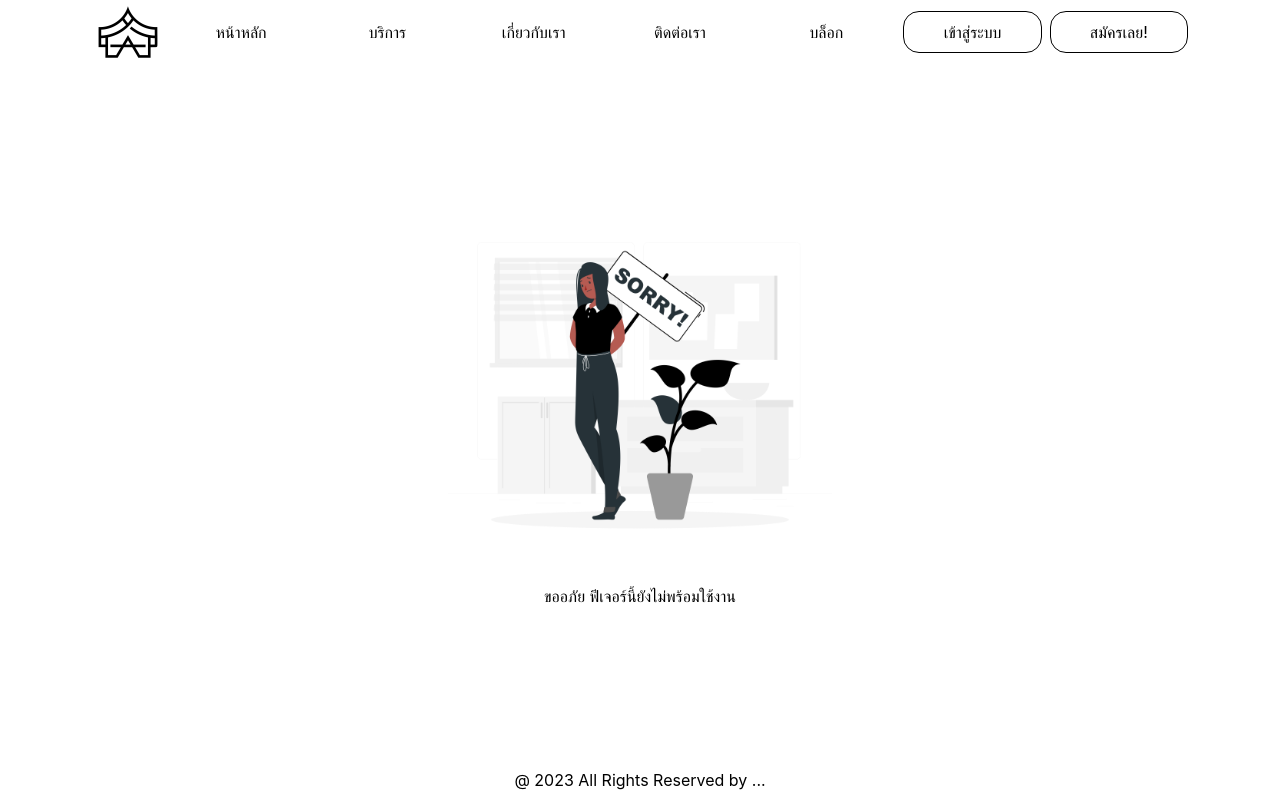
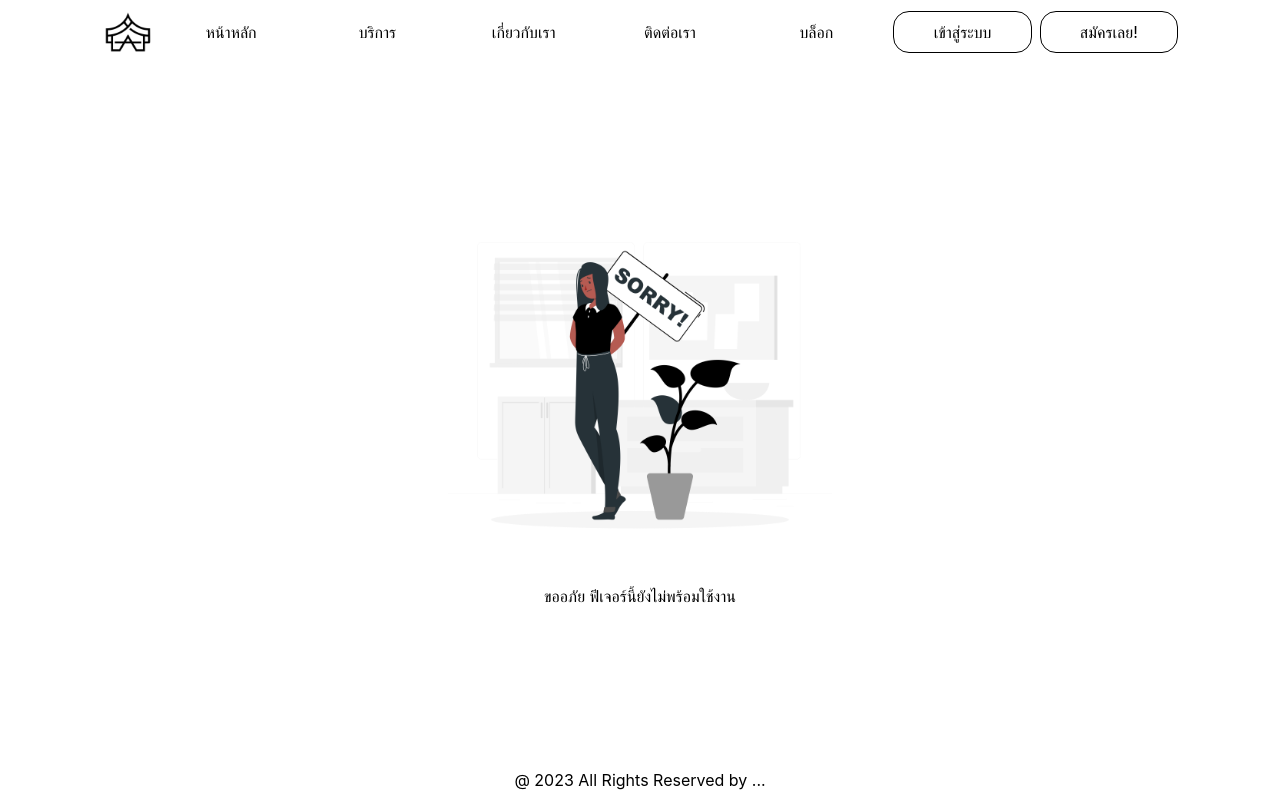
Before and after one commit to sippam/AZAI, a React (Create React App) app: page /blog in a window 1280 px wide. Built offline with nearby package versions, Linux system fonts and the light colour scheme.

Commit message:
Change bug navbar in Ipad

```diff
--- a/src/components/Navbar/Navibar.js
+++ b/src/components/Navbar/Navibar.js
@@ -2,7 +2,6 @@ import React, { useState, useEffect } from "react";
 import Hamburger from "hamburger-react";
 import { useNavigate } from "react-router-dom";
 import Icon from "../../img/IconOnly.png";
-import Text from "../../img/TextOnly.png";
 
 const Navibar = () => {
   const [isOpen, setOpen] = useState(false);
@@ -58,11 +57,11 @@ const Navibar = () => {
 
   return (
     <nav className={`w-full ${isShadow} fixed top-0 bg-white z-50`}>
-      <div className="hidden lg:block h-16">
+      <div className="hidden md:block h-16">
         <div className="flex h-full">
-          <div className="flex w-full justify-center">
-            <a href={`/#home`}>
-              <img src={Icon} alt="logo" className="h-full" />
+          <div className="flex w-full justify-center items-center">
+            <a href={`/#home`} className="flex items-center">
+              <img src={Icon} alt="logo" className="h-12"/>
             </a>
             <div className="grid grid-cols-7 h-full md:w-4/5 2xl:w-3/5 items-center">
               {sections.map((section) => (
@@ -99,7 +98,7 @@ const Navibar = () => {
       </div>
 
       {/* Mobile menu button */}
-      <div className="flex justify-between lg:hidden">
+      <div className="flex justify-between md:hidden">
         <div className="flex items-center h-full my-auto ml-4">
           <a href={`/#home`}>
             <img src={Icon} alt="logo" className="h-10" />
@@ -109,7 +108,7 @@ const Navibar = () => {
           <Hamburger toggled={isOpen} toggle={setOpen} />
         </div>
       </div>
-      <div className={`lg:hidden ${isMobileMenuOpen ? "block " : "hidden"}`}>
+      <div className={`md:hidden ${isMobileMenuOpen ? "block " : "hidden"}`}>
         {sections.map((section) => (
           <a
             key={section.id}
```
